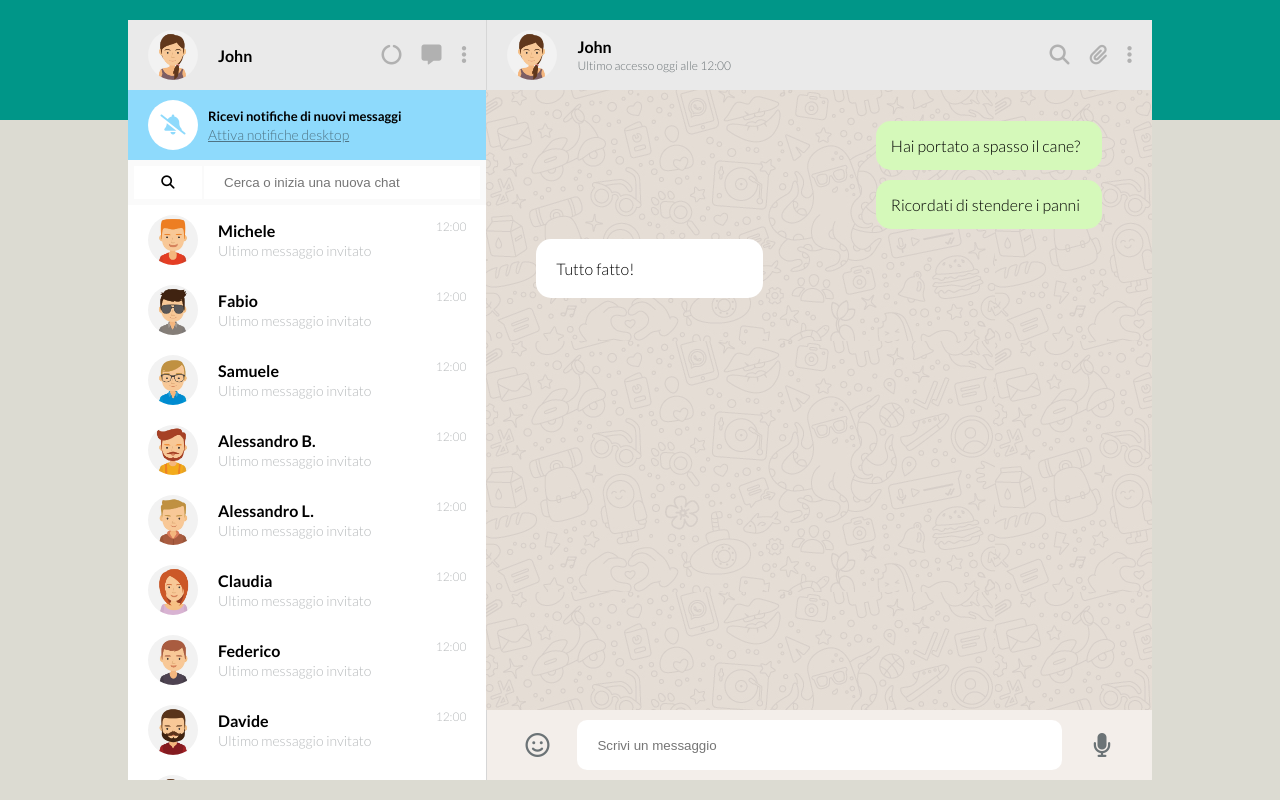
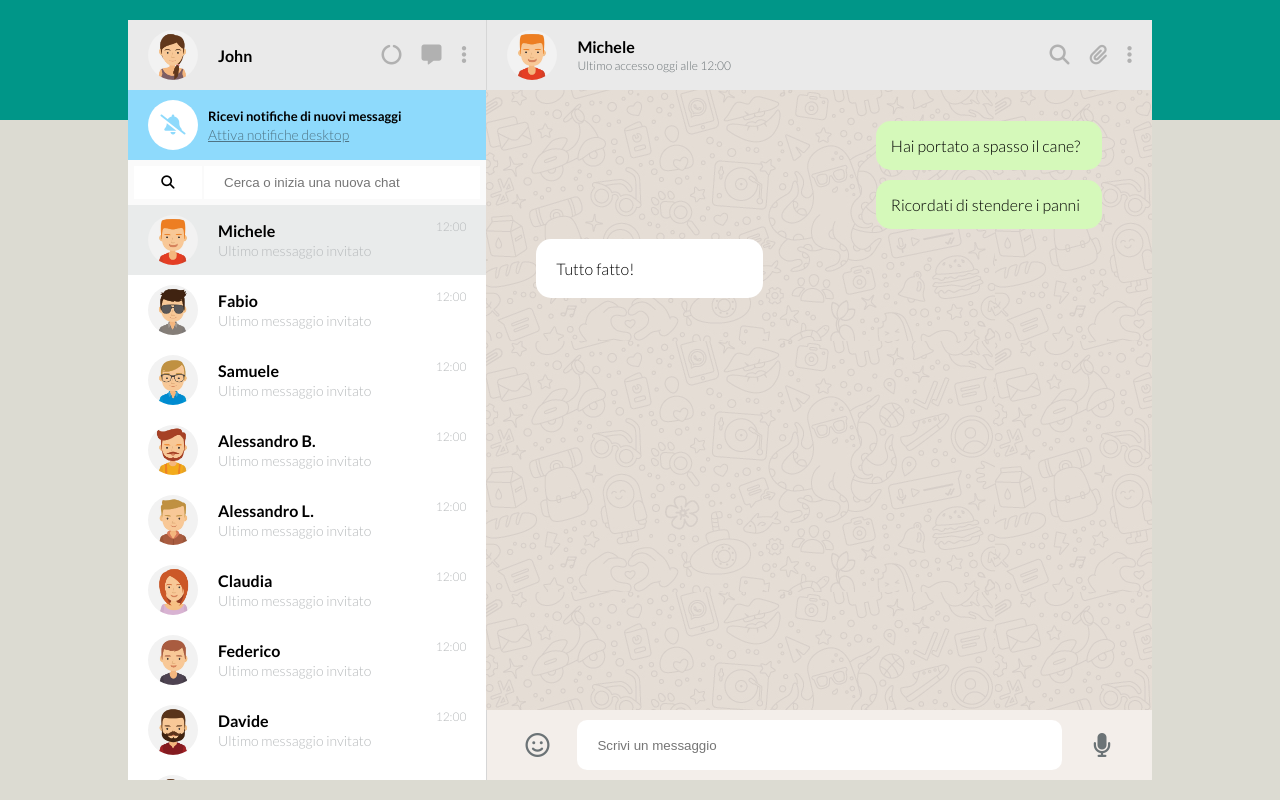
Before and after one commit to JohnQuimson/vue-boolzapp, a plain HTML site: page milestone2/index.html in a window 1280 px wide. Drawn offline with nearby package versions, Linux system fonts and the light colour scheme.

Commit message:
feat: click on contact

```diff
--- a/milestone2/css/style.css
+++ b/milestone2/css/style.css
@@ -169,6 +169,15 @@ LEFT SECTION
   justify-content: space-between;
 }
 
+.contact-list-section ul li:hover {
+  cursor: pointer;
+  background-color: #e9ebeb;
+}
+
+.active {
+  background-color: #e9ebeb;
+}
+
 .last-message {
   font-size: 14px;
   color: #b6b9bb;
--- a/milestone2/index.html
+++ b/milestone2/index.html
@@ -83,7 +83,11 @@
           <div class="contact-list-section">
             <!-- Profile -->
             <ul>
-              <li v-for="(contact, index) in contacts">
+              <li
+                v-for="(contact, index) in contacts"
+                @click="changeContact(index)"
+                :class="index === currentContact ? 'active' : ''"
+              >
                 <div class="profile-left">
                   <div class="cont-foto">
                     <img
@@ -153,10 +157,13 @@
           <div class="header-right">
             <div class="profile-left">
               <div class="cont-foto">
-                <img src="../img/avatar_io.jpg" alt="my-avatar" />
+                <img
+                  :src="`.${contacts[currentContact].avatar}`"
+                  alt="my-avatar"
+                />
               </div>
               <div class="info-profilo">
-                <strong>John</strong>
+                <strong>{{ contacts[currentContact].name }}</strong>
                 <p id="last-access">Ultimo accesso oggi alle 12:00</p>
               </div>
             </div>
--- a/milestone2/js/main.js
+++ b/milestone2/js/main.js
@@ -172,4 +172,11 @@ createApp({
       ],
     };
   },
+  methods: {
+    changeContact(index) {
+      console.log('cambio contatto');
+      this.currentContact = index;
+      console.log(this.currentContact);
+    },
+  },
 }).mount('#app');
```
